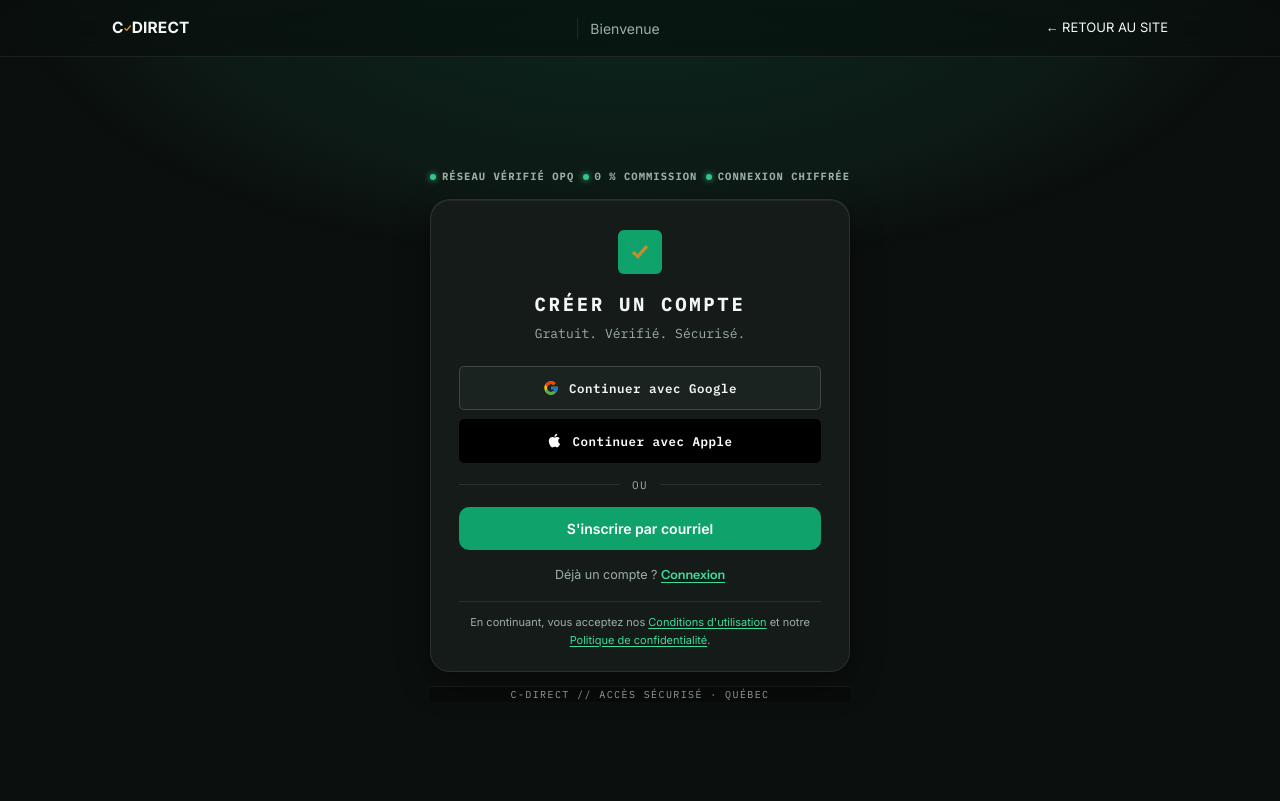
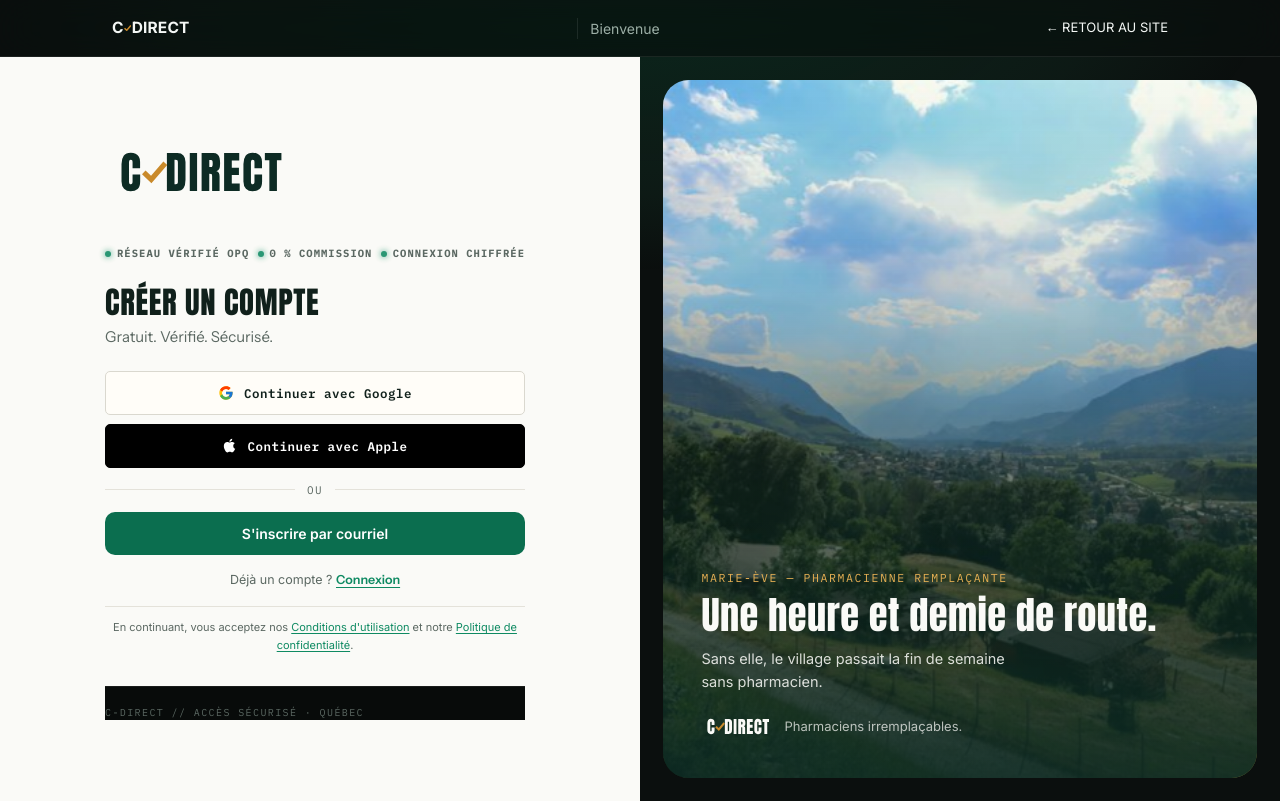
Before and after one commit to edouardmalak/Projet-1, a plain HTML site: page acces.html in a window 1280 px wide. Drawn offline with nearby package versions, Linux system fonts and the light colour scheme.

Commit message:
Connexion : nouvelle mise en page « porte + photo » sur acces.html (classes cnx-, 8 ecrans conserves, photo Marie-Eve, textes FR/EN)

```diff
--- a/acces.html
+++ b/acces.html
@@ -111,8 +111,48 @@
 .pied{margin-top:14px;text-align:center;font-family:'IBM Plex Mono',monospace;font-size:10px;letter-spacing:.14em;color:#3D4F47;text-transform:uppercase}
 
 @media(max-width:520px){.carte{padding:24px 18px 18px}.statut{flex-wrap:wrap;justify-content:flex-start}}
+
+/* ===== REFONTE CONNEXION (2026-08-15) — enveloppe « porte + photo » =====
+   Toutes les classes ajoutées sont préfixées cnx- : aucune collision avec
+   .carte (95 usages sur le site), .champ (149) ou .role (9).
+   La colonne de gauche redéfinit les variables de couleur sur .cnx-porte,
+   ce qui ré-éclaire la carte existante SANS modifier apple-dark.css. */
+.cnx-main{padding:0;display:block}
+.cnx-split{display:grid;grid-template-columns:1fr 1fr;min-height:calc(100vh - 56px)}
+.cnx-porte{--fond:#FAFAF7;--panneau:transparent;--panneau2:#FFFDF8;--ligne:#E4E2DA;--ligne2:#DAD8CF;--texte:#10201B;--sourd:#5B6862;--vert:#0B6E4F;--vert-vif:#0E8A62;
+  background:#FAFAF7;color:#10201B;display:flex;align-items:center;justify-content:center;padding:clamp(28px,4vw,56px)}
+.cnx-porte-inner{width:100%;max-width:430px}
+.cnx-logo{width:clamp(168px,15vw,205px);height:auto;display:block;margin:0 0 clamp(30px,5vh,46px)}
+.cnx-porte .carte{background:transparent;border:none;border-radius:0;padding:0;box-shadow:none;animation:none}
+.cnx-porte .carte::before{display:none}
+.cnx-porte .carte .logo{display:none}
+.cnx-porte .carte h2{text-align:left;font-family:'Anton',sans-serif;font-weight:400;font-size:clamp(26px,2.4vw,33px);letter-spacing:.02em;line-height:1.06}
+.cnx-porte .carte .sous{text-align:left;font-family:'Instrument Sans',sans-serif;font-size:15px;margin-top:8px}
+.cnx-porte .statut{margin-bottom:24px}
+.cnx-porte .pied{margin-top:32px;padding-top:18px;border-top:1px solid var(--ligne);text-align:left}
+
+.cnx-cadre{padding:clamp(14px,1.8vw,24px);display:flex}
+.cnx-photo{position:relative;overflow:hidden;flex:1;border-radius:clamp(18px,2vw,28px);background:#0D2B24}
+.cnx-photo-img{position:absolute;inset:0;width:calc(100% + 26px);height:calc(100% + 26px);left:-13px;top:-13px;object-fit:cover;object-position:32% center;animation:cnx-derive 9s cubic-bezier(.16,.85,.24,1) forwards}
+.cnx-photo::after{content:"";position:absolute;inset:0;background:linear-gradient(to top,rgba(13,43,36,.92) 0%,rgba(13,43,36,.55) 38%,rgba(13,43,36,.12) 70%,transparent 100%)}
+.cnx-photo-texte{position:absolute;left:0;right:0;bottom:0;z-index:2;padding:clamp(24px,3vw,42px)}
+.cnx-eyebrow{font-family:'IBM Plex Mono',monospace;font-size:11.5px;letter-spacing:.14em;text-transform:uppercase;color:#E7B054;margin-bottom:10px}
+.cnx-titre{font-family:'Anton',sans-serif;font-weight:400;font-size:clamp(28px,3vw,44px);line-height:1.04;letter-spacing:.01em;color:#FAFAF7}
+.cnx-recit{font-size:clamp(14.5px,1.1vw,16.5px);line-height:1.55;color:rgba(250,250,247,.86);margin-top:12px;max-width:34ch}
+.cnx-signature{display:flex;align-items:center;gap:9px;margin-top:20px;font-size:13px;color:rgba(250,250,247,.72)}
+.cnx-mini-logo{width:74px;height:auto;flex:none}
+@keyframes cnx-derive{from{transform:scale(1.018) translate(4px,3px)}to{transform:scale(1) translate(0,0)}}
+@media(prefers-reduced-motion:reduce){.cnx-photo-img{animation:none}}
+@media(max-width:900px){
+  .cnx-split{grid-template-columns:1fr;min-height:0}
+  .cnx-porte{order:1;padding:30px 20px 26px}
+  .cnx-cadre{order:2;padding:0 16px 22px;height:236px}
+  .cnx-titre{font-size:26px}
+  .cnx-recit{font-size:14.5px;max-width:none}
+  .cnx-logo{margin-bottom:26px}
+}
 </style>
-<link href="https://fonts.googleapis.com/css2?family=Inter:wght@400;500;600;700;800&display=swap" rel="stylesheet">
+<link href="https://fonts.googleapis.com/css2?family=Anton&family=Inter:wght@400;500;600;700;800&display=swap" rel="stylesheet">
 <link rel="stylesheet" href="/design.css">
 <link rel="stylesheet" href="/apple-dark.css">
 </head>
@@ -129,7 +169,13 @@
   </div>
 </div>
 
-<main>
+<main class="cnx-main">
+ <div class="cnx-split">
+  <div class="cnx-porte">
+   <div class="cnx-porte-inner">
+
+    <img class="cnx-logo" src="/logo-primary.svg" width="433" height="110" alt="C-Direct" data-fr-title="C-Direct" data-en-title="C-Direct">
+
   <div class="colonne">
 
     <div class="statut">
@@ -286,6 +332,23 @@
 
     <p class="pied" data-fr="C-DIRECT // ACCÈS SÉCURISÉ · QUÉBEC" data-en="C-DIRECT // SECURE ACCESS · QUEBEC">C-DIRECT // ACCÈS SÉCURISÉ · QUÉBEC</p>
   </div>
+
+   </div>
+  </div>
+
+  <aside class="cnx-cadre" aria-labelledby="cnx-histoire-titre">
+    <div class="cnx-photo">
+      <img class="cnx-photo-img" src="/media/fond-marie-eve.jpg" alt="" width="800" height="533">
+      <div class="cnx-photo-texte">
+        <p class="cnx-eyebrow" data-fr="Marie-Ève — pharmacienne remplaçante" data-en="Marie-Ève — locum pharmacist">Marie-Ève — pharmacienne remplaçante</p>
+        <h1 class="cnx-titre" id="cnx-histoire-titre" data-fr="Une heure et demie de route." data-en="An hour and a half of road.">Une heure et demie de route.</h1>
+        <p class="cnx-recit" data-fr="Sans elle, le village passait la fin de semaine sans pharmacien." data-en="Without her, the village would have gone the weekend with no pharmacist.">Sans elle, le village passait la fin de semaine sans pharmacien.</p>
+        <p class="cnx-signature"><img class="cnx-mini-logo" src="/logo-inverse.svg" width="433" height="110" alt=""><span data-fr="Pharmaciens irremplaçables." data-en="Irreplaceable pharmacists.">Pharmaciens irremplaçables.</span></p>
+      </div>
+    </div>
+  </aside>
+
+ </div>
 </main>
 
 <script src="https://cdn.jsdelivr.net/npm/@supabase/supabase-js@2"></script>
@@ -354,9 +417,9 @@
     return;
   }
   if(mode==='conn'){
-    $('titre').textContent=cdT('Accès sécurisé','Secure access');
+    $('titre').textContent=cdT("Commencer l'aventure.",'Start the adventure.');
     if(etape==='entree'){
-      $('sous-titre').textContent=cdT('Identifiez-vous pour accéder à votre espace.','Sign in to access your space.');
+      $('sous-titre').textContent=cdT("Connecte-toi à ton espace C-Direct.",'Sign in to your C-Direct account.');
       $('btn-courriel').textContent=cdT('Se connecter par courriel','Sign in with email');
       $('bascule-insc').style.display='none'; $('bascule-conn').style.display='';
       montrer('z-entree');
```
Also changed, not shown: media/fond-marie-eve.jpg (added).
